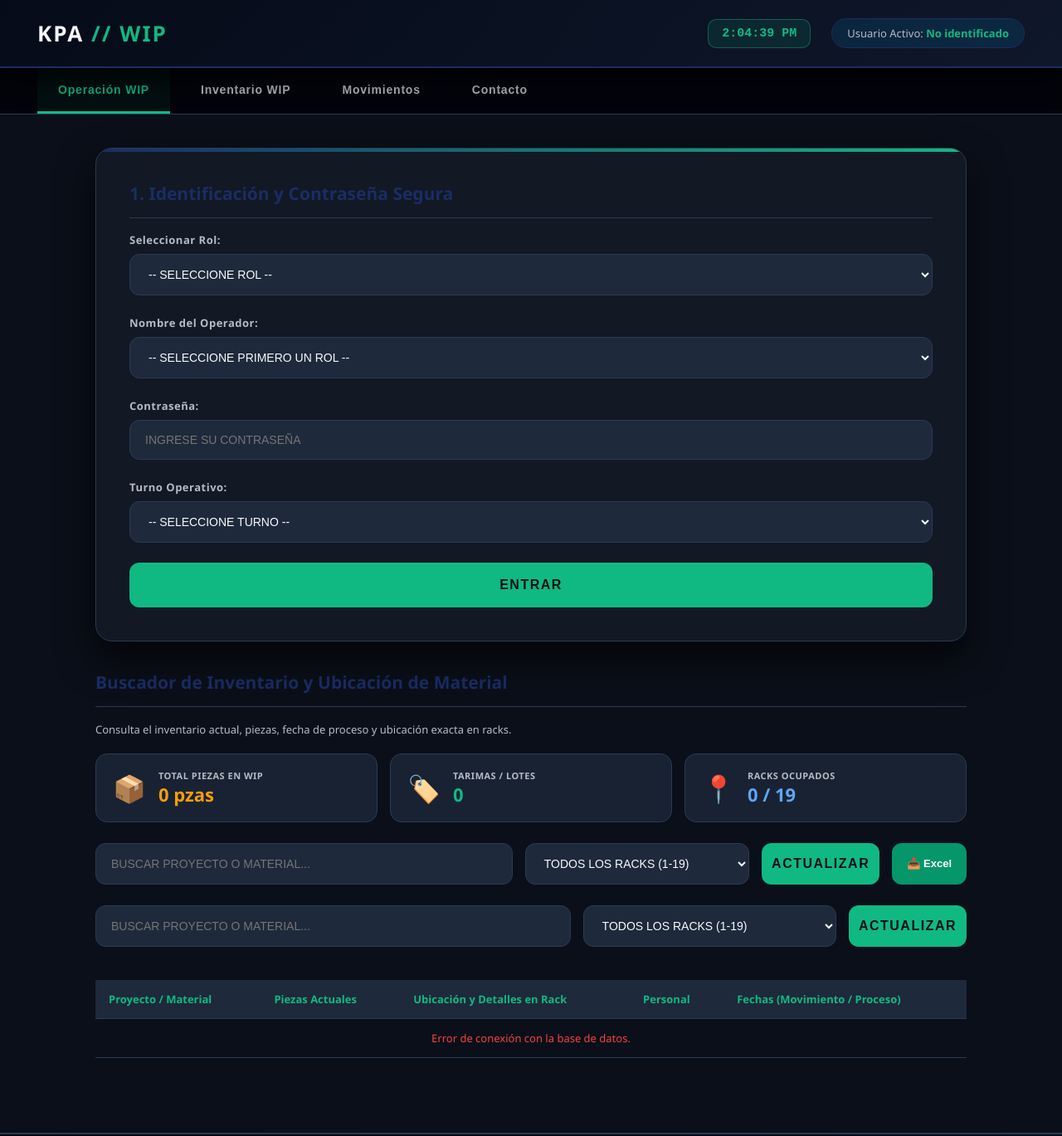
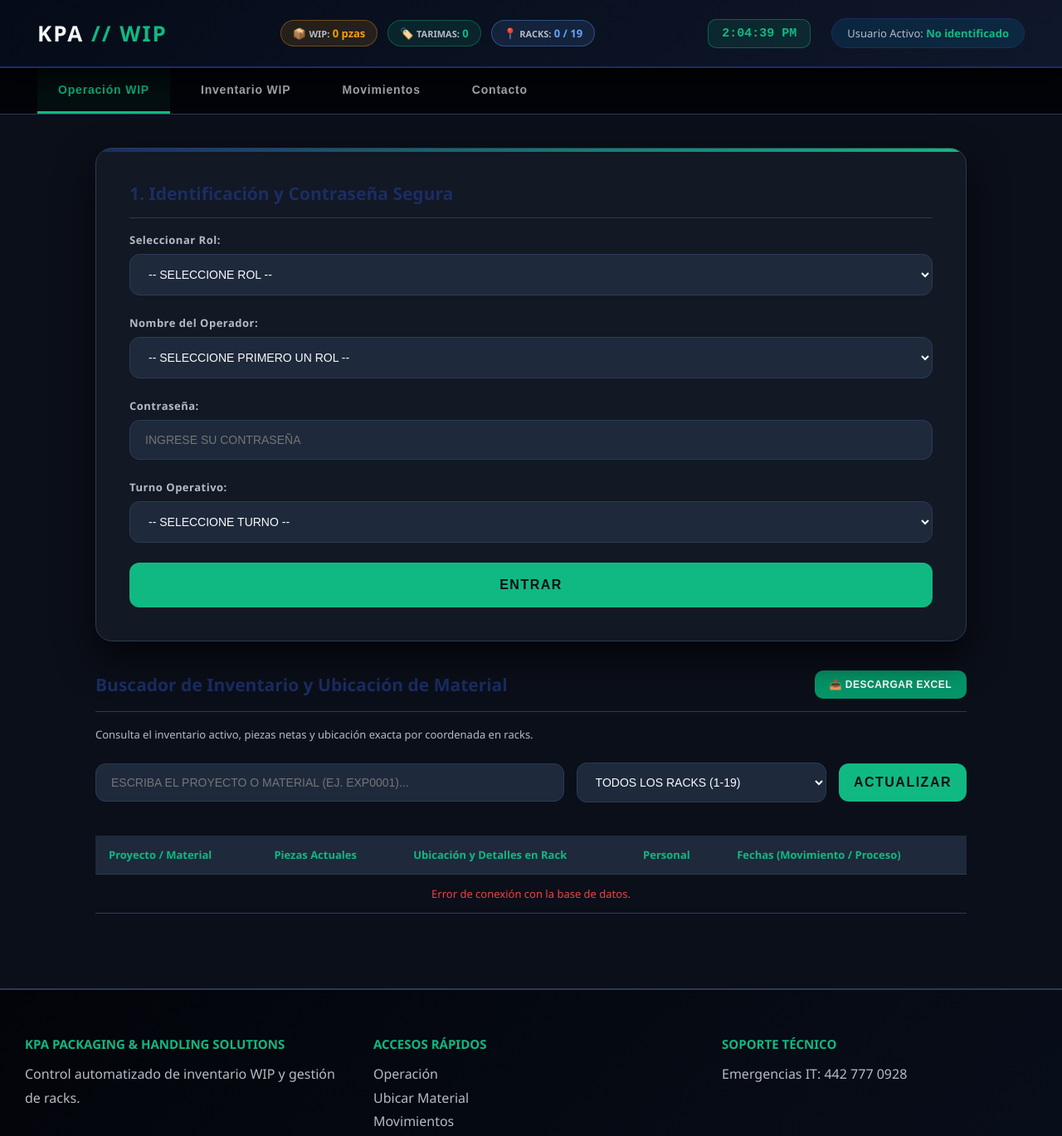
Before and after one commit to alexis-garcia-bt/kpa-wip-system, a website: page index.html in a window 1280 px wide. Shown: the top 1369 px of the page at 83% size. Drawn offline with Linux system fonts and the light colour scheme; no server answers.

Commit message:
Add files via upload

```diff
--- a/index.html
+++ b/index.html
@@ -266,6 +266,20 @@
         <div class="logo-container">
             <h1>KPA <span>// WIP</span></h1>
         </div>
+
+        <!-- CÁPSULAS DE MÉTRICAS ENCABEZADO -->
+        <div style="display: flex; gap: 12px; align-items: center; flex-wrap: wrap;">
+            <div style="background: rgba(245, 158, 11, 0.12); border: 1px solid rgba(245, 158, 11, 0.35); padding: 6px 14px; border-radius: 20px; font-size: 13px;">
+                📦 <span style="color: var(--text-muted); font-size: 11px; font-weight: 700;">WIP:</span> <strong id="kpiTotalPiezas" style="color: var(--warning); font-size: 13px;">0 pzas</strong>
+            </div>
+            <div style="background: rgba(16, 185, 129, 0.12); border: 1px solid rgba(16, 185, 129, 0.35); padding: 6px 14px; border-radius: 20px; font-size: 13px;">
+                🏷️ <span style="color: var(--text-muted); font-size: 11px; font-weight: 700;">TARIMAS:</span> <strong id="kpiTotalTarimas" style="color: var(--kpa-green); font-size: 13px;">0</strong>
+            </div>
+            <div style="background: rgba(96, 165, 250, 0.12); border: 1px solid rgba(96, 165, 250, 0.35); padding: 6px 14px; border-radius: 20px; font-size: 13px;">
+                📍 <span style="color: var(--text-muted); font-size: 11px; font-weight: 700;">RACKS:</span> <strong id="kpiRacksOcupados" style="color: #60a5fa; font-size: 13px;">0 / 19</strong>
+            </div>
+        </div>
+
         <div class="header-meta">
             <div class="real-time-clock" id="relojTiempoReal">00:00:00</div>
             <div class="user-badge">
@@ -454,38 +468,18 @@
         </div>
 
         <!-- PESTAÑA 2: UBICAR MATERIAL -->
-       <h2>Buscador de Inventario y Ubicación de Material</h2>
-                <p style="color: var(--text-muted); font-size: 13px; margin-bottom: 20px;">Consulta el inventario actual, piezas, fecha de proceso y ubicación exacta en racks.</p>
+       <h2>
+                    <span>Buscador de Inventario y Ubicación de Material</span>
+                    <button type="button" onclick="exportarInventarioExcel()" style="background: #059669; color: #fff; border: none; padding: 10px 18px; border-radius: 10px; font-weight: 800; font-size: 12px; cursor: pointer; display: flex; align-items: center; gap: 8px; text-transform: uppercase; letter-spacing: 0.5px;">
+                        📥 Descargar Excel
+                    </button>
+                </h2>
+                <p style="color: var(--text-muted); font-size: 13px; margin-bottom: 25px;">Consulta el inventario activo, piezas netas y ubicación exacta por coordenada en racks.</p>
 
-                <!-- TARJETAS DE MÉTRICAS (KPIs) -->
-                <div style="display: grid; grid-template-columns: repeat(auto-fit, minmax(200px, 1fr)); gap: 15px; margin-bottom: 25px;">
-                    <div style="background: var(--bg-card); border: 1px solid var(--border-color); border-radius: 14px; padding: 18px 20px; display: flex; align-items: center; gap: 15px;">
-                        <div style="font-size: 32px;">📦</div>
-                        <div>
-                            <div style="font-size: 11px; font-weight: 800; color: var(--text-muted); letter-spacing: 0.5px;">TOTAL PIEZAS EN WIP</div>
-                            <div id="kpiTotalPiezas" style="font-size: 22px; font-weight: 900; color: var(--warning);">0 pzas</div>
-                        </div>
-                    </div>
-                    <div style="background: var(--bg-card); border: 1px solid var(--border-color); border-radius: 14px; padding: 18px 20px; display: flex; align-items: center; gap: 15px;">
-                        <div style="font-size: 32px;">🏷️</div>
-                        <div>
-                            <div style="font-size: 11px; font-weight: 800; color: var(--text-muted); letter-spacing: 0.5px;">TARIMAS / LOTES</div>
-                            <div id="kpiTotalTarimas" style="font-size: 22px; font-weight: 900; color: var(--kpa-green);">0</div>
-                        </div>
-                    </div>
-                    <div style="background: var(--bg-card); border: 1px solid var(--border-color); border-radius: 14px; padding: 18px 20px; display: flex; align-items: center; gap: 15px;">
-                        <div style="font-size: 32px;">📍</div>
-                        <div>
-                            <div style="font-size: 11px; font-weight: 800; color: var(--text-muted); letter-spacing: 0.5px;">RACKS OCUPADOS</div>
-                            <div id="kpiRacksOcupados" style="font-size: 22px; font-weight: 900; color: #60a5fa;">0 / 19</div>
-                        </div>
-                    </div>
-                </div>
-
-                <!-- BUSCADOR, FILTRO Y BOTÓN EXCEL -->
-                <div style="display: flex; gap: 15px; margin-bottom: 25px; flex-wrap: wrap;">
-                    <input type="text" id="inputBuscarMaterial" placeholder="BUSCAR PROYECTO O MATERIAL..." oninput="aplicarFiltrosInventario()" style="flex: 2; min-width: 220px;">
-                    <select id="filtroRackInventario" onchange="aplicarFiltrosInventario()" style="flex: 1; min-width: 180px;">
+                <!-- BUSCADOR Y FILTRO AMPLIOS Y DESPEJADOS -->
+                <div style="display: flex; gap: 15px; margin-bottom: 25px; align-items: center; flex-wrap: wrap;">
+                    <input type="text" id="inputBuscarMaterial" placeholder="ESCRIBA EL PROYECTO O MATERIAL (EJ. EXP0001)..." oninput="aplicarFiltrosInventario()" style="flex: 2; min-width: 220px; padding: 14px 18px;">
+                    <select id="filtroRackInventario" onchange="aplicarFiltrosInventario()" style="flex: 1; min-width: 180px; padding: 14px 18px;">
                         <option value="">TODOS LOS RACKS (1-19)</option>
                         <script>
                             for(let i=1; i<=19; i++) {
@@ -493,23 +487,7 @@
                             }
                         </script>
                     </select>
-                    <button type="button" onclick="cargarInventarioCompleto()" class="btn-primary" style="flex: 0 0 120px; padding: 12px;">Actualizar</button>
-                    <button type="button" onclick="exportarInventarioExcel()" style="background: #059669; color: #fff; border: none; padding: 12px 18px; border-radius: 12px; font-weight: 800; font-size: 13px; cursor: pointer; display: flex; align-items: center; gap: 8px;">
-                        📥 Excel
-                    </button>
-                </div>
-
-                <div style="display: flex; gap: 15px; margin-bottom: 25px; flex-wrap: wrap;">
-                    <input type="text" id="inputBuscarMaterial" placeholder="BUSCAR PROYECTO O MATERIAL..." oninput="aplicarFiltrosInventario()" style="flex: 2; min-width: 220px;">
-                    <select id="filtroRackInventario" onchange="aplicarFiltrosInventario()" style="flex: 1; min-width: 180px;">
-                        <option value="">TODOS LOS RACKS (1-19)</option>
-                        <script>
-                            for(let i=1; i<=19; i++) {
-                                document.write(`<option value="RACK ${i}">RACK ${i}</option>`);
-                            }
-                        </script>
-                    </select>
-                    <button type="button" onclick="cargarInventarioCompleto()" class="btn-primary" style="flex: 0 0 140px; padding: 12px;">Actualizar</button>
+                    <button type="button" onclick="cargarInventarioCompleto()" class="btn-primary" style="flex: 0 0 130px; padding: 14px 18px;">Actualizar</button>
                 </div>
                 <div style="overflow-x: auto;">
                     <table>
@@ -793,7 +771,7 @@
             }
 
             // \uFEFF asegura que Excel reconozca los acentos en español
-            let csv = "\uFEFF";
+            let csv = "\uFEFF"; // Para que Excel respete los acentos
             csv += "Proyecto/Material,Piezas,Ubicación en Rack,Operador,Fecha Registro,Fecha Proceso\n";
 
             listaInventarioGlobal.forEach(item => {
@@ -817,7 +795,6 @@
             a.click();
             document.body.removeChild(a);
         }
-
 
 
         function cambiarPestana(pestana, elemento) {
```
